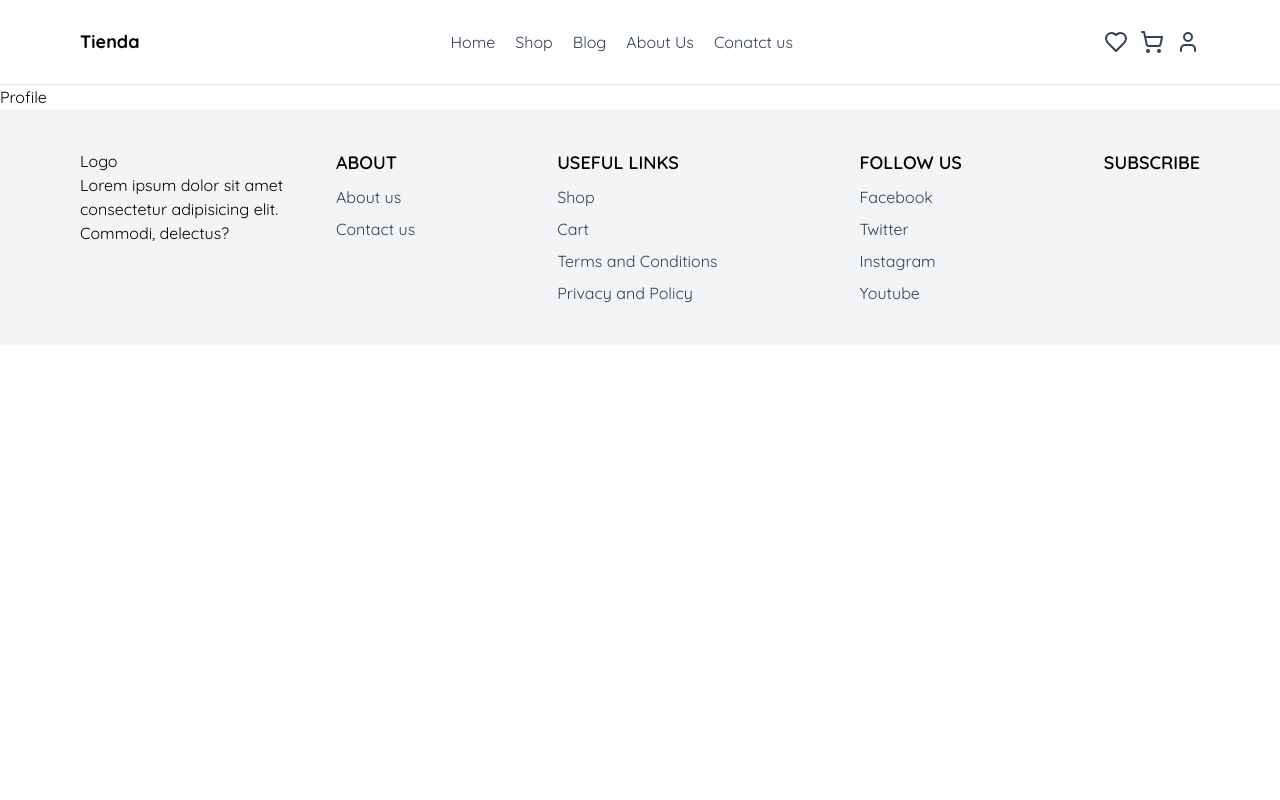
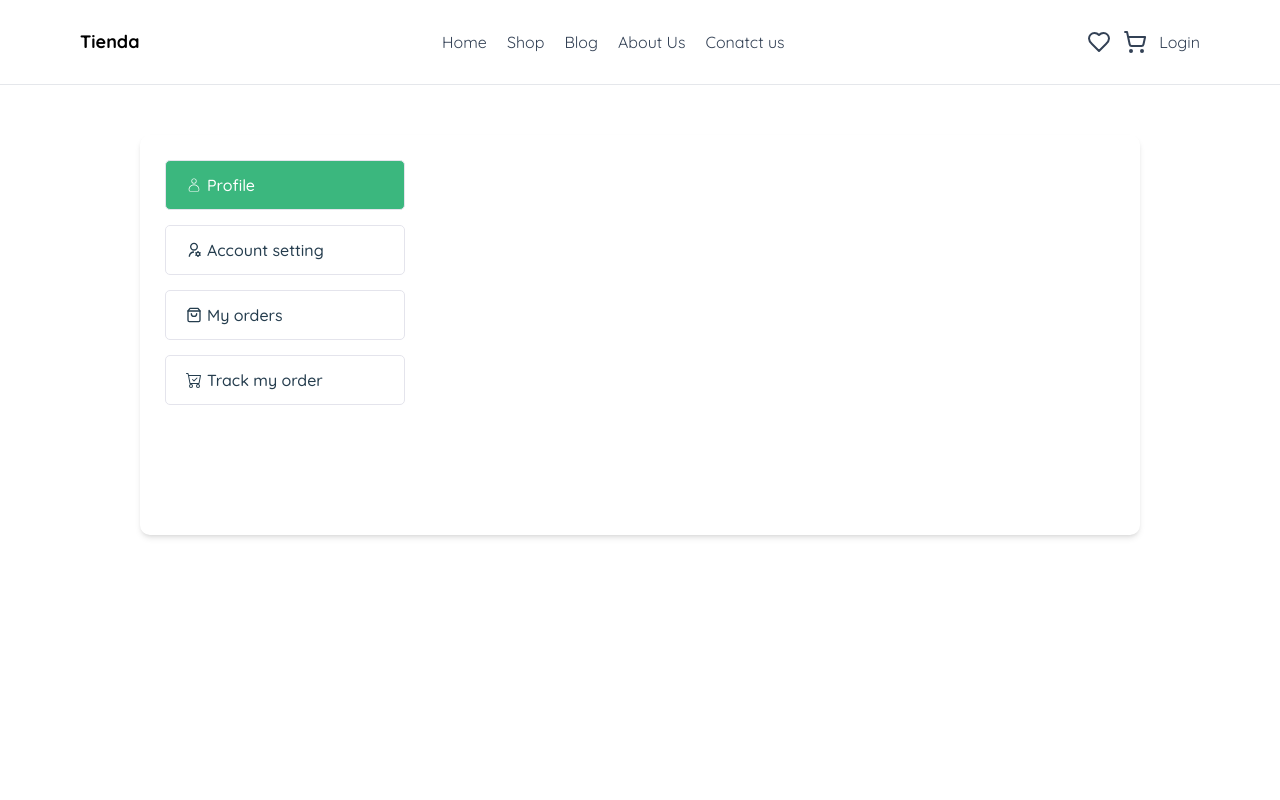
Before and after one commit to riajulpro/store-cod-frontend, a Next.js app: page /profile in a window 1280 px wide. Shown: the top 800 px of the page. Built offline with nearby package versions, Linux system fonts and the light colour scheme.

Commit message:
profile page added

```diff
--- a/package.json
+++ b/package.json
@@ -16,6 +16,7 @@
     "@reduxjs/toolkit": "^2.2.6",
     "class-variance-authority": "^0.7.0",
     "clsx": "^2.1.1",
+    "date-fns": "^3.6.0",
     "formik": "^2.4.6",
     "js-cookie": "^3.0.5",
     "lucide-react": "^0.400.0",
@@ -23,6 +24,7 @@
     "next-themes": "^0.3.0",
     "react": "^18",
     "react-dom": "^18",
+    "react-icons": "^5.2.1",
     "react-range-slider-input": "^3.0.7",
     "react-redux": "^9.1.2",
     "react-slick": "^0.30.2",
@@ -38,6 +40,7 @@
     "@types/node": "^20",
     "@types/react": "^18",
     "@types/react-dom": "^18",
+    "@types/react-icons": "^3.0.0",
     "@types/react-slick": "^0.23.13",
     "eslint": "^8",
     "eslint-config-next": "14.2.4",
--- a/src/app/(pages)/login/page.tsx
+++ b/src/app/(pages)/login/page.tsx
@@ -3,6 +3,8 @@ import { useLoginUserMutation } from "@/redux/features/user/user.api";
 import { setUser } from "@/redux/features/user/user.slice";
 import { ErrorMessage, Field, Form, Formik } from "formik";
 import Cookies from "js-cookie";
+import { LogIn } from "lucide-react";
+import Image from "next/image";
 import Link from "next/link";
 import { useRouter } from "next/navigation";
 import { useDispatch } from "react-redux";
@@ -59,7 +61,17 @@ const Login = () => {
 
   return (
     <div className="min-h-screen flex flex-col items-center justify-center px-[15px]">
-      <div className="bg-white p-[25px] max-w-xl shadow-md rounded-[12px]">
+      <div className="flex items-center justify-center gap-[15px]">
+        <div className="w-[350px] h-[450px] overflow-hidden rounded-[15px]">
+          <Image
+            src={"/images/authLady.png"}
+            alt="auth"
+            width={300}
+            className="w-full h-full object-cover"
+            height={350}
+          />
+        </div>
+        <div className="bg-white max-w-[450px]">
           <h2 className="font-bold mb-6 text-left text-[35px]">Login</h2>
           <Formik
             initialValues={initialValues}
@@ -102,9 +114,9 @@ const Login = () => {
                 <button
                   type="submit"
                   disabled={isSubmitting}
-                className="w-full bg-primaryMat text-white py-[12px] hover:bg-green-600 rounded-[5px]"
+                  className="w-fit px-[15px] center gap-[8px] bg-primaryMat text-white py-[12px] hover:bg-green-600 rounded-[5px]"
                 >
-                Login
+                  Login <LogIn />
                 </button>
               </Form>
             )}
@@ -125,6 +137,7 @@ const Login = () => {
           </p>
         </div>
       </div>
+    </div>
   );
 };
 
--- /dev/null
+++ b/src/app/(user)/layout.tsx
@@ -0,0 +1,19 @@
+import ProfileSidebar from "@/components/shared/ProfileSidebar";
+import React from "react";
+
+const layout = ({
+  children,
+}: Readonly<{
+  children: React.ReactNode;
+}>) => {
+  return (
+    <div className="w-full min-h-screen flex items-start justify-center layout_container py-[50px]">
+      <div className="min-h-[400px] overflow-auto w-[1000px] flex items-start justify-start gap-[20px] p-[25px] rounded-[10px] shadow-md">
+        <ProfileSidebar />
+        {children}
+      </div>
+    </div>
+  );
+};
+
+export default layout;
--- a/src/app/(user)/profile/page.tsx
+++ b/src/app/(user)/profile/page.tsx
@@ -1,7 +1,40 @@
-import React from "react";
+"use client";
+import { useAppSelector } from "@/redux/hook";
+import { format } from "date-fns";
+import Image from "next/image";
+const Profile = () => {
+  const { user, token } = useAppSelector((state) => state.auth);
+  if (!user) return;
+  const img = user?.picture || "/images/avatar.jpg";
+  const accountCreated = user.createdAt ? new Date(user.createdAt) : new Date();
 
-const Profile = () => {
-  return <div>Profile</div>;
+  return (
+    <div className="pl-[20px] flex flex-col gap-[20px]">
+      <h1 className="text-[35px] font-[700] text-primaryTxt">
+        Hello <span className="text-primaryMat">{user?.firstName}</span>,
+      </h1>{" "}
+      <div className="flex items-start justify-start gap-[15px] mt-[20px]">
+        <div className="w-[100px] h-[100px] rounded-full overflow-hidden border-[1px] border-borderColor">
+          <Image
+            src={img}
+            width={100}
+            height={100}
+            className="w-full h-full rounded-full object-cover"
+            alt="user"
+          />
+        </div>
+        <div className="flex flex-col gap-[5px]">
+          <p className="text-[20px] text-primaryTxt font-[700]">
+            {user.firstName} {user.lastName}
+          </p>
+          <p>
+            {user.role || "customer"} since{" "}
+            {format(accountCreated, "MMM dd, yyyy")}
+          </p>
+        </div>
+      </div>
+    </div>
+  );
 };
 
 export default Profile;
--- a/src/app/layout.tsx
+++ b/src/app/layout.tsx
@@ -23,9 +23,11 @@ export default function RootLayout({
   return (
     <html lang="en">
       <body className={quickSand.className}>
-        <Header />
-        <ProviderContainer>{children}</ProviderContainer>
-        <Footer />
+        <ProviderContainer>
+          <Header />
+          {children}
+          <Footer />
+        </ProviderContainer>
       </body>
     </html>
   );
--- a/src/components/client/AccountPanel.tsx
+++ b/src/components/client/AccountPanel.tsx
@@ -1,21 +1,5 @@
-import {
-  Cloud,
-  CreditCard,
-  Github,
-  Keyboard,
-  LifeBuoy,
-  LogOut,
-  Mail,
-  MessageSquare,
-  Plus,
-  PlusCircle,
-  Settings,
-  User,
-  UserPlus,
-  Users,
-} from "lucide-react";
+import { LogOut, Settings, User } from "lucide-react";
 
-import { Button } from "@/components/ui/button";
 import {
   DropdownMenu,
   DropdownMenuContent,
@@ -25,8 +9,16 @@ import {
   DropdownMenuSeparator,
   DropdownMenuTrigger,
 } from "@/components/ui/dropdown-menu";
+import { logout } from "@/redux/features/user/user.slice";
+import Link from "next/link";
+import { useDispatch } from "react-redux";
 
 export function AccountPanel() {
+  const dispatch = useDispatch();
+  const handleLogout = () => {
+    dispatch(logout(undefined));
+  };
+
   return (
     <DropdownMenu>
       <DropdownMenuTrigger asChild>
@@ -36,17 +28,19 @@ export function AccountPanel() {
         <DropdownMenuLabel>My Account</DropdownMenuLabel>
         <DropdownMenuSeparator />
         <DropdownMenuGroup>
-          <DropdownMenuItem>
-            <User className="mr-2 h-4 w-4" />
-            <span>Profile</span>
-          </DropdownMenuItem>
+          <Link href={"/profile"}>
+            <DropdownMenuItem className="cursor-pointer">
+              <User className="mr-2 h-4 w-4" />
+              <span>Profile</span>
+            </DropdownMenuItem>
+          </Link>
           <DropdownMenuItem>
             <Settings className="mr-2 h-4 w-4" />
             <span>Settings</span>
           </DropdownMenuItem>
         </DropdownMenuGroup>
         <DropdownMenuSeparator />
-        <DropdownMenuItem>
+        <DropdownMenuItem onClick={handleLogout} className="cursor-pointer">
           <LogOut className="mr-2 h-4 w-4" />
           <span>Log out</span>
         </DropdownMenuItem>
--- a/src/components/shared/Header.tsx
+++ b/src/components/shared/Header.tsx
@@ -1,5 +1,6 @@
 "use client";
 
+import { useAppSelector } from "@/redux/hook";
 import { navLinks } from "@/utils/navLinks";
 import { Heart, ShoppingCart } from "lucide-react";
 import Link from "next/link";
@@ -9,6 +10,8 @@ import { LeftSidebar } from "../client/LeftSidebar";
 
 const Header = () => {
   const location = usePathname();
+
+  const { user, token } = useAppSelector((state) => state.auth);
 
   return (
     <header className="py-5 lg:py-7 border-b sticky top-0 z-50 bg-white ">
@@ -40,7 +43,13 @@ const Header = () => {
           <Link href="/cart" className="text-slate-700 hover:text-green-500">
             <ShoppingCart />
           </Link>
-          <AccountPanel />
+          {token ? (
+            <AccountPanel />
+          ) : (
+            <Link href="/login" className="text-slate-700 hover:text-green-500">
+              Login
+            </Link>
+          )}
         </div>
       </div>
     </header>
--- /dev/null
+++ b/src/components/shared/ProfileSidebar.tsx
@@ -0,0 +1,28 @@
+"use client";
+
+import { customerLinks } from "@/utils/profileSidebarLinks";
+import Link from "next/link";
+import { usePathname } from "next/navigation";
+
+const ProfileSidebar = () => {
+  const path = usePathname();
+  return (
+    <div className="flex flex-col gap-[15px]">
+      {customerLinks.map(({ Icon, href, label }, i) => (
+        <Link
+          href={href}
+          key={"profile" + i}
+          className={`w-[240px] border-[1px] border-borderColor py-[12px] rounded-[5px] flex items-center justify-start gap-[5px] font-[500] pl-[20px] ${
+            path === href
+              ? "bg-primaryMat text-white"
+              : "bg-white text-primaryTxt"
+          }`}
+        >
+          <Icon /> {label}
+        </Link>
+      ))}
+    </div>
+  );
+};
+
+export default ProfileSidebar;
--- a/src/redux/features/user/user.slice.tsx
+++ b/src/redux/features/user/user.slice.tsx
@@ -18,10 +18,13 @@ const userSlice = createSlice({
       state.user = action.payload.user;
       state.token = action.payload.token;
     },
+    logout(state, action) {
+      return { user: null, token: null };
+    },
 
     // Add more reducers as needed
   },
 });
 
-export const { setUser } = userSlice.actions;
+export const { setUser, logout } = userSlice.actions;
 export default userSlice.reducer;
--- a/src/types/customer.ts
+++ b/src/types/customer.ts
@@ -5,5 +5,7 @@ export type TCustomer = {
   lastName: string;
   contactNumber: string;
   address: string;
+  role: string;
+  createdAt:string
   [key: string]: any;
 };
--- /dev/null
+++ b/src/utils/profileSidebarLinks.ts
@@ -0,0 +1,26 @@
+import { BsCartCheck } from "react-icons/bs";
+import { CiUser } from "react-icons/ci";
+import { FiShoppingBag } from "react-icons/fi";
+import { RiUserSettingsLine } from "react-icons/ri";
+export const customerLinks = [
+  {
+    href: "/profile",
+    label: "Profile",
+    Icon: CiUser,
+  },
+  {
+    href: "/settings",
+    label: "Account setting",
+    Icon: RiUserSettingsLine,
+  },
+  {
+    href: "/orders",
+    label: "My orders",
+    Icon: FiShoppingBag,
+  },
+  {
+    href: "/track-order",
+    label: "Track my order",
+    Icon: BsCartCheck,
+  },
+];
```
Also changed, not shown: public/images/avatar.jpg (added), 1 other file (tests, documents, lock files or other folders). Lines whose indentation alone changed are shown as unchanged.
